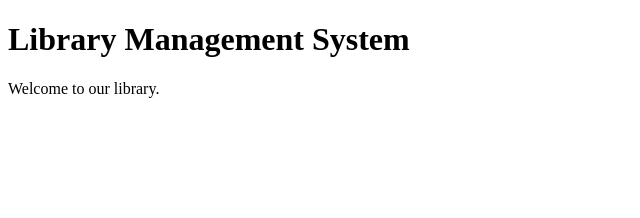
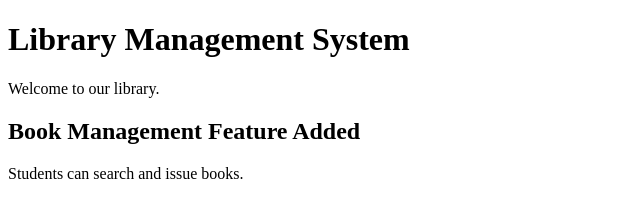
Before and after one commit to 2203047/workflow, a plain HTML site: page index.html in a window 1280 px wide. Shown: the whole page, without its empty margins (0-640 px from the left). Drawn offline with Linux system fonts and the light colour scheme.

Commit message:
Version 2: Added book management feature

```diff
--- a/index.html
+++ b/index.html
@@ -6,5 +6,7 @@
 <body>
     <h1>Library Management System</h1>
     <p>Welcome to our library.</p>
+    <h2>Book Management Feature Added</h2>
+    <p>Students can search and issue books.</p>
 </body>
 </html>
```
